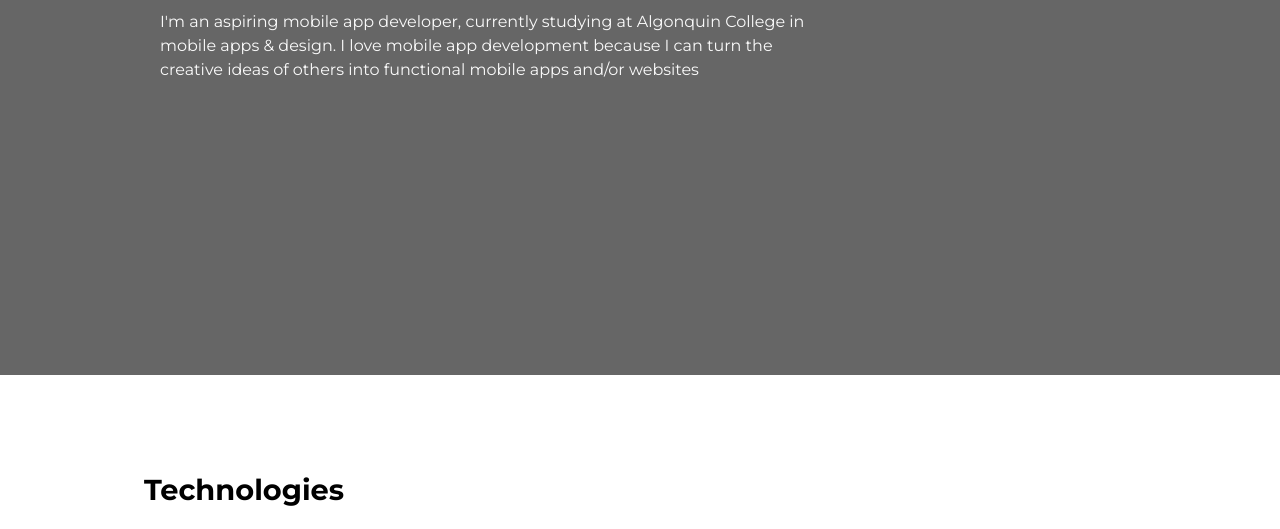
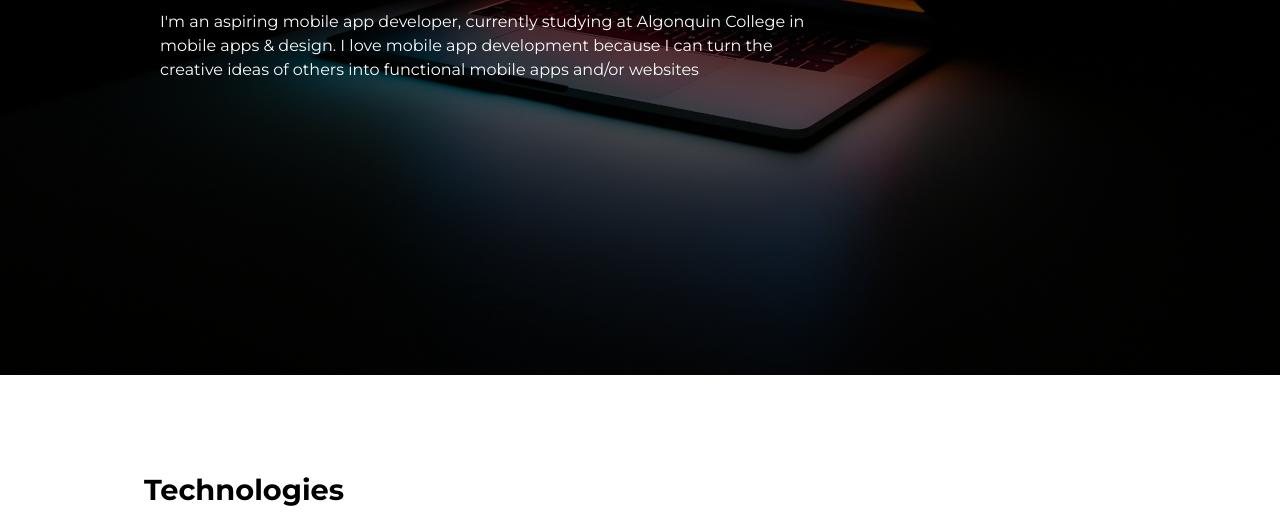
Before and after one commit to corb0140/mad9013-project-portfolio, a plain HTML site: page index.html in a window 1280 px wide. Shown: the part 431-960 px from the top of the page. Drawn offline with Linux system fonts and the light colour scheme; the site is published under a folder, as on GitHub Pages, so addresses that start at the root find nothing.

Commit message:
my portfolio website

```diff
--- a/css/main.css
+++ b/css/main.css
@@ -444,7 +444,7 @@ svg {
   --text-align: center;
 
   background-image: linear-gradient(to bottom, #0009, #0009),
-    url("/images/ales-nesetril-Im7lZjxeLhg-unsplash.jpg");
+    url("../images/ales-nesetril-Im7lZjxeLhg-unsplash.jpg");
 
   background-position: center;
   background-size: cover;
```
